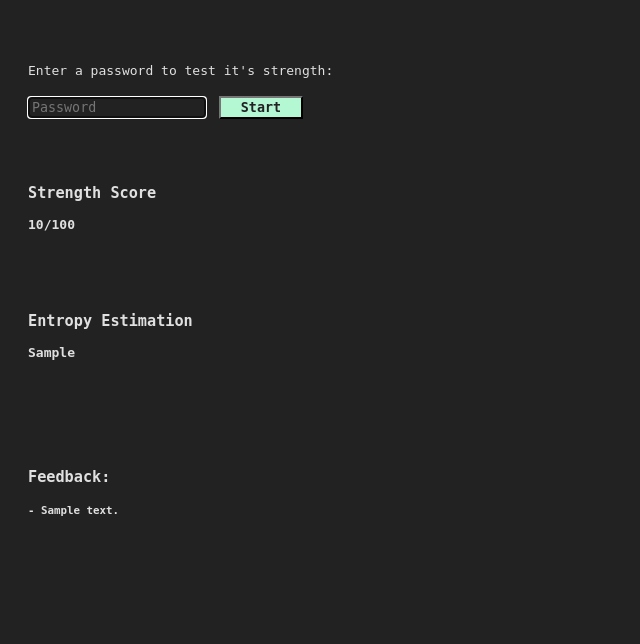
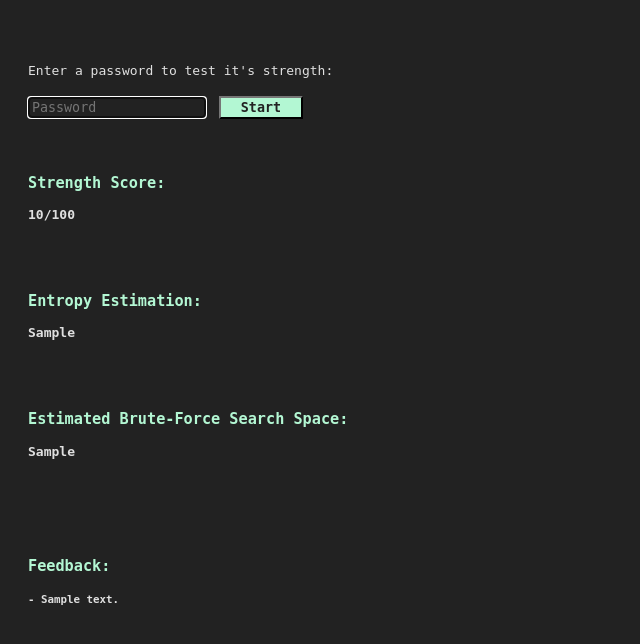
Before and after one commit to shaylaing/password-security-toolkit, a Flask app: template project/templates/analyser.html in a window 1280 px wide. Shown: the part 69-713 px from the top of the page, without its empty margins (0-640 px from the left). Run offline with Flask 3, Linux system fonts and the light colour scheme; the template is opened without the code that fills it: most values are stand-ins (such as "Sample title", 1, 10 or a date in 2020).

Commit message:
Formatted headers on strength test page and displayed estimated possible combinations with test results.

```diff
--- a/project/static/style.css
+++ b/project/static/style.css
@@ -79,7 +79,8 @@ button:hover /* hover animation for buttons */
 
 .header
 {
-    margin-top: 30px;
+    margin-top: 20px;
+    color: #b3f7d3;
 }
 
 /* Feedback Colouring: */
--- a/project/templates/analyser.html
+++ b/project/templates/analyser.html
@@ -18,13 +18,17 @@
     </div>
     <!-- Display results of password strength check -->
     <div id="results" class="results-section">
-        <h3 class="header">Strength Score</h3>
+        <h3 class="header">Strength Score:</h3>
         {% if score is not none %}
-            <p id="score">{{ score }}/100</p>
+            <p id="show_score">{{ score }}/100</p>
         {% endif %}
-        <h3 class="header">Entropy Estimation</h3>
         {% if entropy_bits %}
-            <p id="entropy">{{ entropy_bits }}</p>
+        <h3 class="header">Entropy Estimation:</h3>
+            <p id="show_entropy">{{ entropy_bits }}</p>
+        {% endif %}
+        {% if possible_combinations %}
+        <h3 class="header">Estimated Brute-Force Search Space:</h3>
+            <p id="show_possible_combinations">{{ possible_combinations }}</p>
         {% endif %}
         <br>
         {% if feedback %}
```
